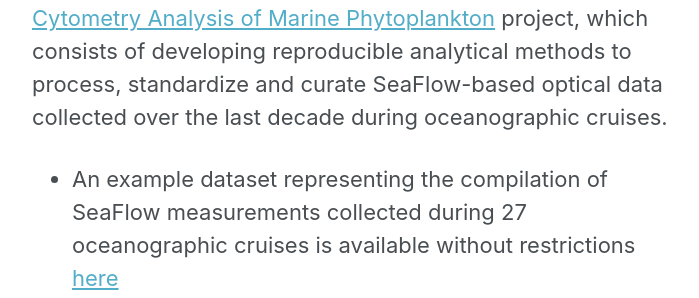
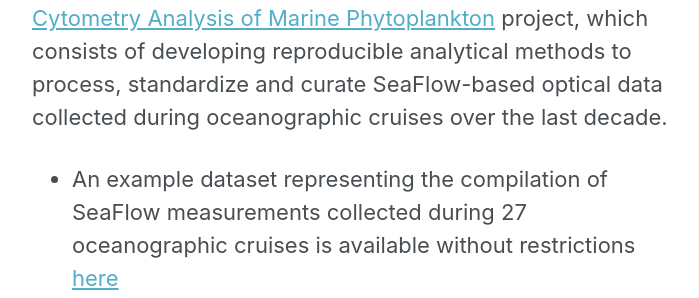
Before and after one commit to armbrustlab/armbrustlab.github.io, a Jekyll site: the page built from collections/_people/ribalet.md, in a window 1280 px wide and 900 px high, scrolled down 604 px. Shown: the part 255-553 px from the top of the window, without its empty margins (290-989 px from the left). Built offline with Jekyll 4.4.1, drawn with Linux system fonts in a browser that asks for light colours; nearby versions of some CDN libraries.

Commit message:
typo fix

```diff
--- a/collections/_people/ribalet.md
+++ b/collections/_people/ribalet.md
@@ -8,7 +8,7 @@
 
 I am investigating how marine phytoplankton respond to environmental perturbations and ultimately how it affect the carbon cycle. I use a combination of optical data collected by shipboard flow cytometer and population models to estimate cell growth and cell mortality rates, two key traits that govern how these organisms interact with their environment.
 
-I am also the Principal Investigator of the [Computational Flow Cytometry Analysis of Marine Phytoplankton]({% link _tools/seaflow.md %}) project, which consists of developing reproducible analytical methods to process, standardize and curate SeaFlow-based optical data collected over the last decade during oceanographic cruises.
+I am also the Principal Investigator of the [Computational Flow Cytometry Analysis of Marine Phytoplankton]({% link _tools/seaflow.md %}) project, which consists of developing reproducible analytical methods to process, standardize and curate SeaFlow-based optical data collected during oceanographic cruises over the last decade.
 * An example dataset representing the compilation of SeaFlow measurements collected during 27 oceanographic cruises is available without restrictions [here](http://doi.org/10.5281/zenodo.2678021)
 * Data description can be found in [Ribalet et al. (2019)](https://doi.org/10.1038/s41597-019-0292-2).
 
```
